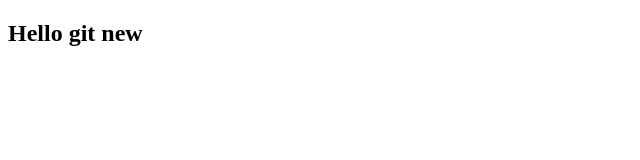
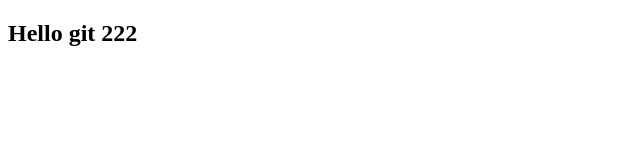
Before and after one commit to kouyaa/demo-git21, a plain HTML site: page index.html in a window 1280 px wide. Shown: the full height of the page, 0-640 px from the left. Drawn offline with Linux system fonts and the light colour scheme.

Commit message:
Update index.html
update

```diff
--- a/index.html
+++ b/index.html
@@ -6,6 +6,6 @@
     <title>Document</title>
 </head>
 <body>
-    <h2>Hello git new </h2>
+    <h2>Hello git 222 </h2>
 </body>
 </html>
```
